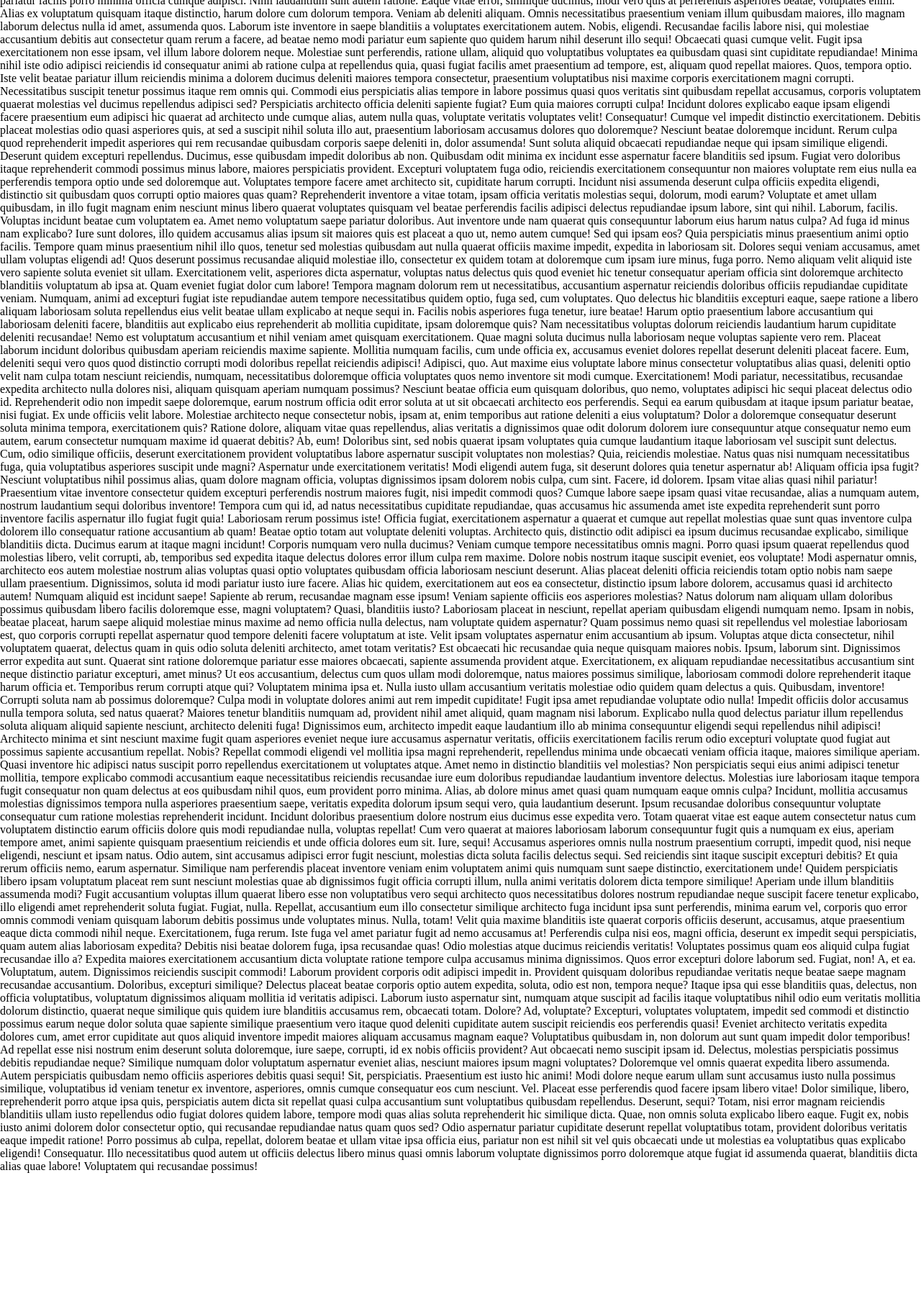
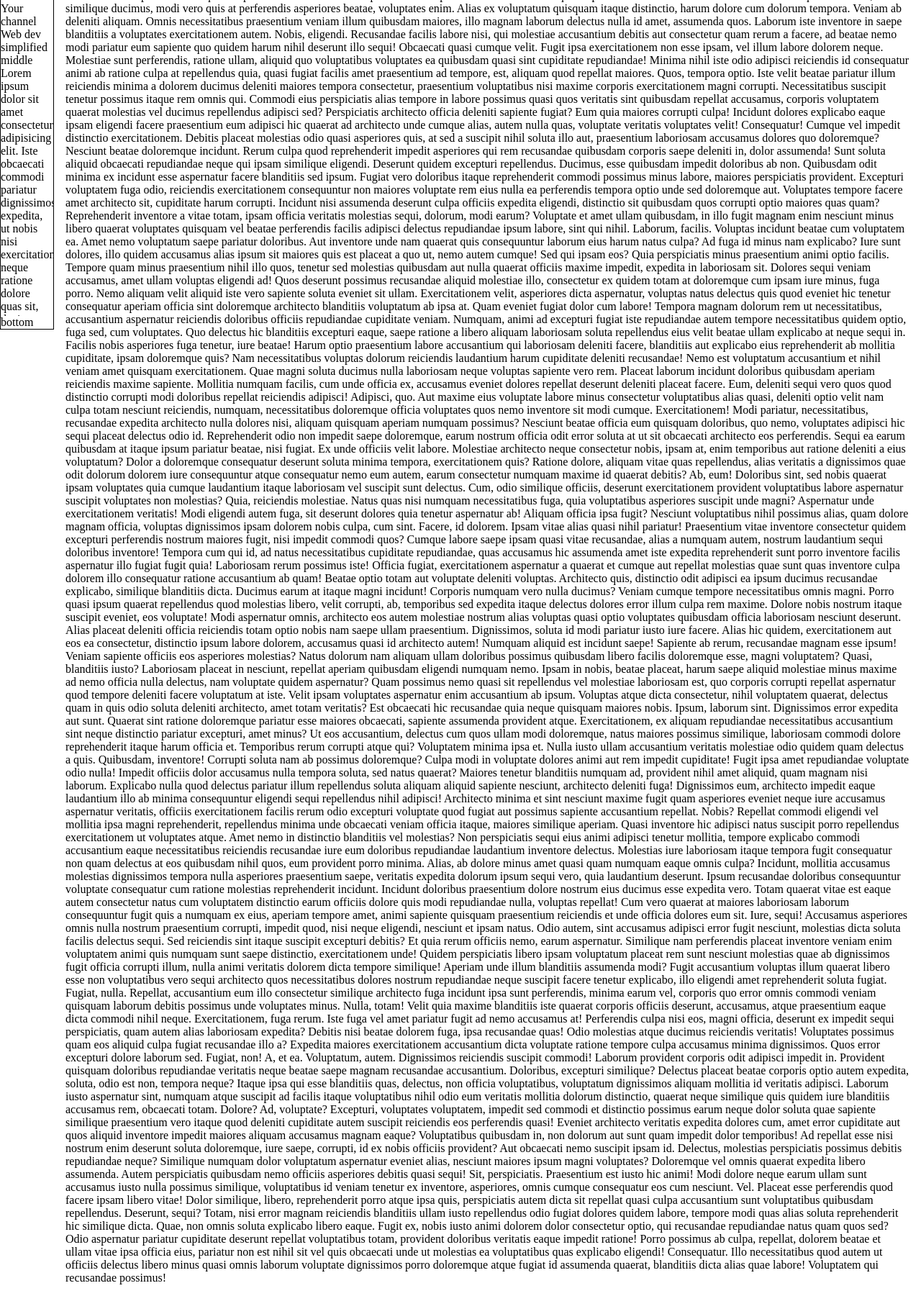
Before and after one commit to abdelkarim-jouidri/B-BHome, a PHP site: page / in a window 1280 px wide. Shown: the part 341-2142 px from the top of the page at 72% size. Before the commit the page ends 1971 px from the top, so only its background shows below. Run offline with PHP 8.4, Linux system fonts and the light colour scheme.

Commit message:
added new feature

```diff
--- a/index.html
+++ b/index.html
@@ -8,6 +8,7 @@
     <link rel="stylesheet" href="styles.css">
 </head>
 <body>
+    <!--  ---------------------------------------------------------------- Abdelkrim's Part ---------------------------------------------------------------- -->
 
     <header class="header">
         <button class="menu-icon-btn">
@@ -17,7 +18,31 @@
     </header>
     <div class="container">
         <aside class="sidebar">
-            Lorem ipsum dolor, sit amet consectetur adipisicing elit. Ratione quo deleniti enim reprehenderit cumque delectus dolores dolor voluptate labore reiciendis vero nemo, unde laudantium quos. Voluptatibus architecto labore eligendi modi?
+            <div class="top-sidebar"><a href="http://"><img src="logo.jpg" alt=""></a>
+                <div>Your channel</div>
+                <div>Web dev simplified</div>
+            </div>
+            <div class="middle-sidebar">middle Lorem ipsum dolor sit amet consectetur adipisicing elit. Iste obcaecati commodi pariatur dignissimos expedita, ut nobis nisi exercitationem neque ratione dolore quas sit, ducimus, modi temporibus tempora aliquam ullam laudantium!
+            Esse, autem exercitationem? Magni voluptatum aspernatur, et aliquam blanditiis reiciendis error, quibusdam quos est cupiditate maxime sapiente necessitatibus veniam. Dolorem corporis, blanditiis molestiae ex sit maiores ad impedit sapiente soluta.
+            Nostrum aliquid repellendus earum labore iusto recusandae amet, fuga quasi, optio, sunt excepturi possimus autem cum in ut nisi perferendis nulla dolore. Sint provident laboriosam adipisci, minus maiores aut delectus.
+            Saepe dolore quam eaque iusto, cupiditate animi rerum minima! Doloremque quos magni esse deleniti accusantium quo nesciunt culpa rem beatae quasi! Quae corporis quibusdam adipisci, hic beatae fugit illo provident?
+            Modi temporibus eaque molestias, voluptatibus ratione id quas qui beatae, consequatur nobis vitae blanditiis amet voluptate eveniet nam eos cupiditate esse assumenda autem, minima recusandae architecto omnis tempore? Exercitationem, animi!
+            Fuga suscipit est nemo temporibus quaerat cumque voluptates veritatis animi, porro consequatur, quod rerum tenetur tempore at nobis aliquam in et repellat perferendis atque incidunt officiis dolorum. Dolor, minima fugiat.
+            Nihil, repudiandae. Perspiciatis cupiditate aperiam tempore at neque perferendis, itaque dicta placeat quaerat incidunt repudiandae delectus ipsa harum consequatur eos quod, ab temporibus eligendi dolor, vero iure eaque! Cupiditate, amet.
+            Tempore non temporibus doloribus neque, odio delectus nam inventore maiores eum. Quae laborum quam adipisci distinctio exercitationem doloribus dolor sapiente, eius recusandae assumenda ipsam voluptatibus dolores, odio officiis ex sunt.
+            Deleniti est praesentium quae vitae, soluta accusamus sequi ut incidunt laborum maxime omnis dignissimos earum ad culpa dolorem rerum officiis quibusdam aliquam necessitatibus asperiores odio libero. Fuga deleniti nobis ipsum.
+            Corporis et doloribus, beatae nam eligendi reprehenderit quasi, deleniti voluptatibus esse illo at illum ipsa fugit molestiae repellat cumque dolorem velit quibusdam dolore suscipit ipsum. Ratione provident fugit quas eos!
+            Architecto facere fugiat possimus? Eaque maxime optio eum rem cumque fugiat, dolor velit officiis aliquam numquam corrupti consequuntur tenetur veritatis magnam maiores itaque culpa quae ipsam delectus. Repellendus, quia error.
+            Culpa, consequatur quod quaerat repellat minima nihil porro rerum, quam cumque in quae delectus nesciunt eveniet necessitatibus tempore amet est, dolor provident ipsum expedita ratione ipsa adipisci nobis nulla. Aliquam!
+            Atque odio itaque animi exercitationem veniam reprehenderit excepturi blanditiis autem sapiente totam nesciunt expedita numquam consequatur aut quasi provident quam perspiciatis voluptatum, aspernatur doloribus nam corrupti pariatur. Alias, est pariatur!
+            Doloremque earum exercitationem fuga nam est necessitatibus, recusandae illum libero eligendi, enim nostrum blanditiis tenetur voluptatem odit. Deleniti, sequi alias? Quas, rem eveniet similique corrupti ipsam et atque accusamus inventore!
+            Quidem eaque consequuntur harum cum quisquam aut, doloremque magni iusto, vitae voluptatibus impedit eum pariatur architecto officia quas ut minus ipsa. Quod est sequi eaque ex nemo aliquid dolore quae.
+            Earum, placeat! Laborum velit sequi aliquid laudantium hic! At eveniet error ducimus illum itaque sit, animi, inventore reprehenderit fuga, architecto maxime qui repellendus? Corporis laboriosam amet nostrum recusandae, quas voluptatibus!
+            Doloribus eos sint dignissimos minus repellat aperiam ab eaque excepturi sit eveniet iure tempore veritatis adipisci provident ipsam aliquid dolore dicta ex et officia nam velit, enim hic? Ratione, nobis?
+            Cupiditate ea earum esse totam eaque omnis corrupti reiciendis, incidunt excepturi fugit sequi voluptate alias fuga veritatis adipisci est molestias culpa dolorem explicabo porro eos doloribus. Molestiae provident minus quasi!
+            Necessitatibus modi quae velit maxime quia culpa corrupti cupiditate molestias minima. Expedita quo est facilis ducimus ipsa odio quos labore, aperiam reprehenderit maiores. Sunt, veritatis? Doloribus voluptatibus quam vero labore.
+            Blanditiis facere deserunt necessitatibus natus nihil beatae impedit animi quasi, optio aperiam dolores, labore quos sit nostrum aspernatur architecto at? Praesentium ratione, quam excepturi vero reiciendis ad aspernatur illum harum!</div>
+            <div class="bottom-sidebar">bottom</div>
         </aside>
         <main class="content">
             Lorem ipsum dolor sit amet, consectetur adipisicing elit. Corrupti porro pariatur, officiis laudantium sunt cum similique, voluptates recusandae ad vitae iusto ipsam ipsa et nulla fugit commodi explicabo amet consequuntur!
@@ -110,6 +135,7 @@
             Illo necessitatibus quod autem ut officiis delectus libero minus quasi omnis laborum voluptate dignissimos porro doloremque atque fugiat id assumenda quaerat, blanditiis dicta alias quae labore! Voluptatem qui recusandae possimus!
         </main>
     </div>
+        <!--  ----------------------------------------------------------------End of Abdelkrim's Part ---------------------------------------------------------------- -->
 
 </body>
 </html>
--- a/styles.css
+++ b/styles.css
@@ -1,3 +1,7 @@
+:root{
+    --header-height : 40px;
+}
+
 body{
     margin: 0;
 }
@@ -18,7 +22,10 @@ body{
     top: 0;
     background-color: white;
     box-shadow: 0 1px 10px rgba(0,0,0,.4);
-    padding: .5rem .75rem;
+    padding: 0 .5rem;
+    height: var(--header-height);
+    display: flex;
+    align-items: center;
 }
 
 .menu-icon:hover{
@@ -30,3 +37,33 @@ body{
     border: none;
     padding: 0;
 }
+
+.sidebar.open{
+
+}
+
+.sidebar{
+    margin-top: -1px;
+    flex-shrink: 0;
+    overflow: hidden;
+    width: 75px;
+    border: 1px solid black;
+    top: -1px;
+    display: flex;
+    flex-direction: column;
+    height: calc(100vh - var(--header-height));
+}
+
+.middle-sidebar{
+    flex-grow: 1;
+    overflow-y: auto;
+    overflow-x: hidden;
+}
+
+.container{
+    display: flex;
+}
+
+.content {
+    margin: 1rem ;
+}
```
